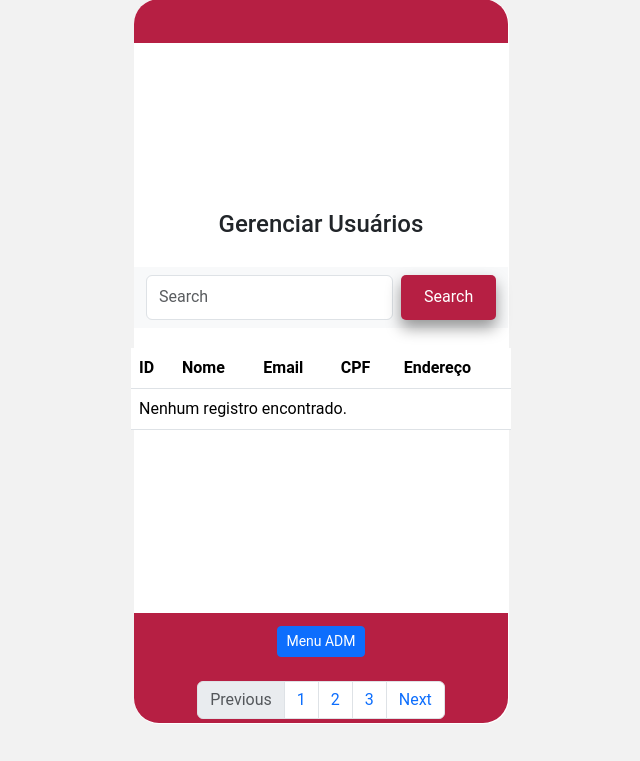
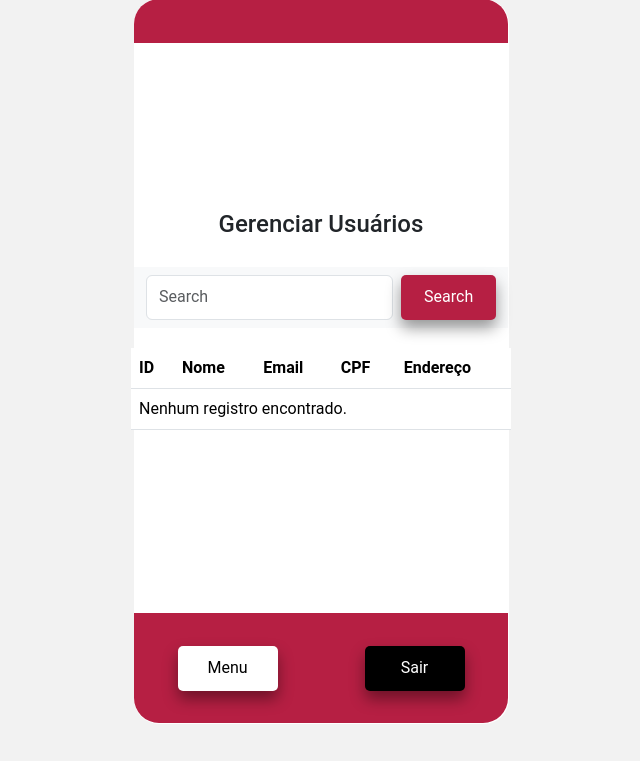
Before and after one commit to MTulioDSpirito/Projeto_ONG, a PHP site: page /g_usuarios.php in a window 1280 px wide. Shown: the part 39-800 px from the top of the page, without its empty margins (319-959 px from the left). Run offline with PHP 8.4, Linux system fonts and the light colour scheme; data that the repository does not hold is empty.

Commit message:
Update g_usuarios.php

```diff
--- a/g_usuarios.php
+++ b/g_usuarios.php
@@ -142,22 +142,9 @@ $resultado = $conexao->query($sql);
       </div>
       <div class="footer">
 
-      <div class="d-flex flex-column align-items-center">
-        <br>
-        <a href="tela_admin.html" class="btn btn-primary btn-sm">Menu ADM</a>
-        <br>
-        <nav aria-label="Page navigation example">
-  <ul class="pagination justify-content-end">
-    <li class="page-item disabled">
-      <a class="page-link">Previous</a>
-    </li>
-    <li class="page-item"><a class="page-link" href="#">1</a></li>
-    <li class="page-item"><a class="page-link" href="#">2</a></li>
-    <li class="page-item"><a class="page-link" href="#">3</a></li>
-    <li class="page-item">
-      <a class="page-link" href="#">Next</a>
-    </li>
-  </ul>
+      <button class="button" style="background-color: #fff; color: #000;" onclick="window.location.href='tela_admin.html';">Menu</button>
+
+            <button class="button" style="background-color:black; color:white;" onclick="window.location.href='login.php';">Sair</button>
 
         </div>
 
```
